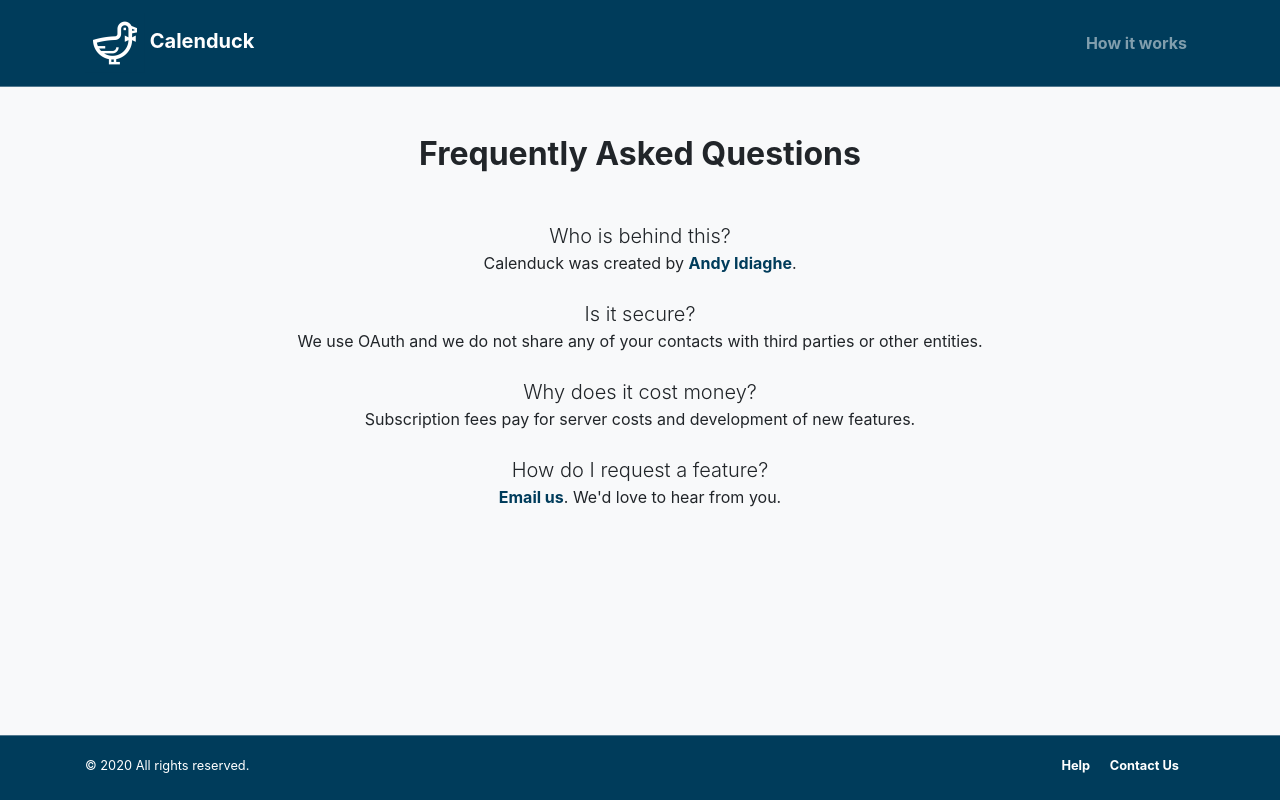
After one commit to an-dev/calendlybot, a Django app: template templates/web/faq.html in a window 1280 px wide. The commit adds this page. Run offline with Django 3.2, Linux system fonts and the light colour scheme; the template is opened without the code that fills it, so the values that code supplies are empty; some libraries are stand-ins or nearby versions.

Commit message:
Add FAQ page

```diff
--- a/templates/web/base.html
+++ b/templates/web/base.html
@@ -96,7 +96,7 @@
             <div class="col-6 text-right">
                 <small>
                     <!--<br>-->
-                    <!--<a href="/faq" class="text-white font-weight-bold mr-3">Faq</a>-->
+                    <a href="/faq" class="text-white font-weight-bold mr-3">Help</a>
                     <a href="mailto:andy.idiaghe@gmail.com" class="text-white font-weight-bold mr-3">Contact Us</a>
                     <!--<a href="https://twitter.com/calenduck" class="text-muted"><i class="fab fa-twitter"></i></a>-->
                 </small>
--- /dev/null
+++ b/templates/web/faq.html
@@ -0,0 +1,36 @@
+{% extends 'web/base.html' %}
+{% block title %}Frequenly Asked Questions{% endblock %}
+{% block content %}
+{% load static %}
+<section class="py-5 text-center">
+    <div class="container">
+        <h1 class="h2 mx-xl-6 font-weight-bold">Frequently Asked Questions</h1>
+        <p class="lead mt-5 mb-0">
+            Who is behind this?
+        </p>
+        <p class="mb-4">
+            Calenduck was created by
+            <a class="font-weight-bold cbot-link" href="https://www.andev.me/" target="_blank">Andy Idiaghe</a>.
+        </p>
+        <p class="lead mb-0">
+            Is it secure?
+        </p>
+        <p class="mb-4">
+            We use OAuth and we do not share any of your contacts with third parties or other entities.
+        </p>
+        <p class="lead mb-0">
+            Why does it cost money?
+        </p>
+        <p class="mb-4">
+            Subscription fees pay for server costs and development of new features.
+        </p>
+        <p class="lead mb-0">
+            How do I request a feature?
+        </p>
+        <p class="mb-4">
+            <a href="mailto:andy.idiaghe@gmail.com"
+               class="cbot-link font-weight-bold">Email us</a>. We'd love to hear from you.
+        </p>
+    </div>
+</section>
+{% endblock %}
--- a/templates/web/index.html
+++ b/templates/web/index.html
@@ -126,7 +126,7 @@
         <div class="text-center">
             <p class="lead">
                 Need a custom plan? Want an extra feature? <a href="mailto:andy.idiaghe@gmail.com"
-                                                              class="cbot-link font-weight-bold">Get in touch.</a>
+                                                              class="cbot-link font-weight-bold">Get in touch</a>
             </p>
         </div>
     </div>
--- a/web/core/urls.py
+++ b/web/core/urls.py
@@ -4,6 +4,7 @@ from web.core import views
 
 urlpatterns = [
     path('', views.index, name='index'),
+    path('faq/', views.faq, name='faq'),
     path('auth/', views.auth, name='auth'),
     path('connect/', views.connect, name='connect'),
     path('upgrade/', views.upgrade, name='upgrade'),
--- a/web/core/views.py
+++ b/web/core/views.py
@@ -30,6 +30,11 @@ logger = logging.getLogger(__name__)
 def index(request):
     return TemplateResponse(request, 'web/index.html',
                             {'oauth_scope': oauth_scope, 'client_id': client_id})
+
+
+@require_http_methods(["GET"])
+def faq(request):
+    return TemplateResponse(request, 'web/faq.html')
 
 
 def send_message_to_users(workspace, new_workspace):
```
